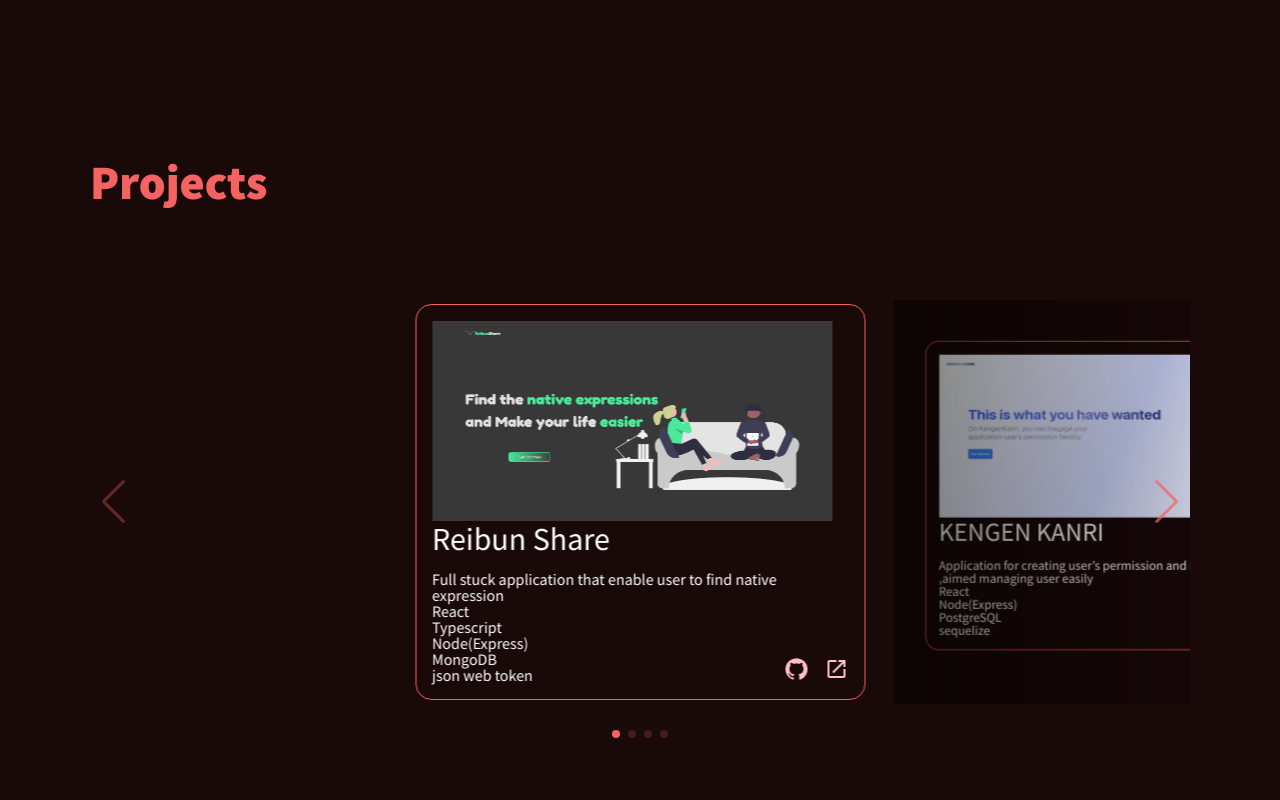
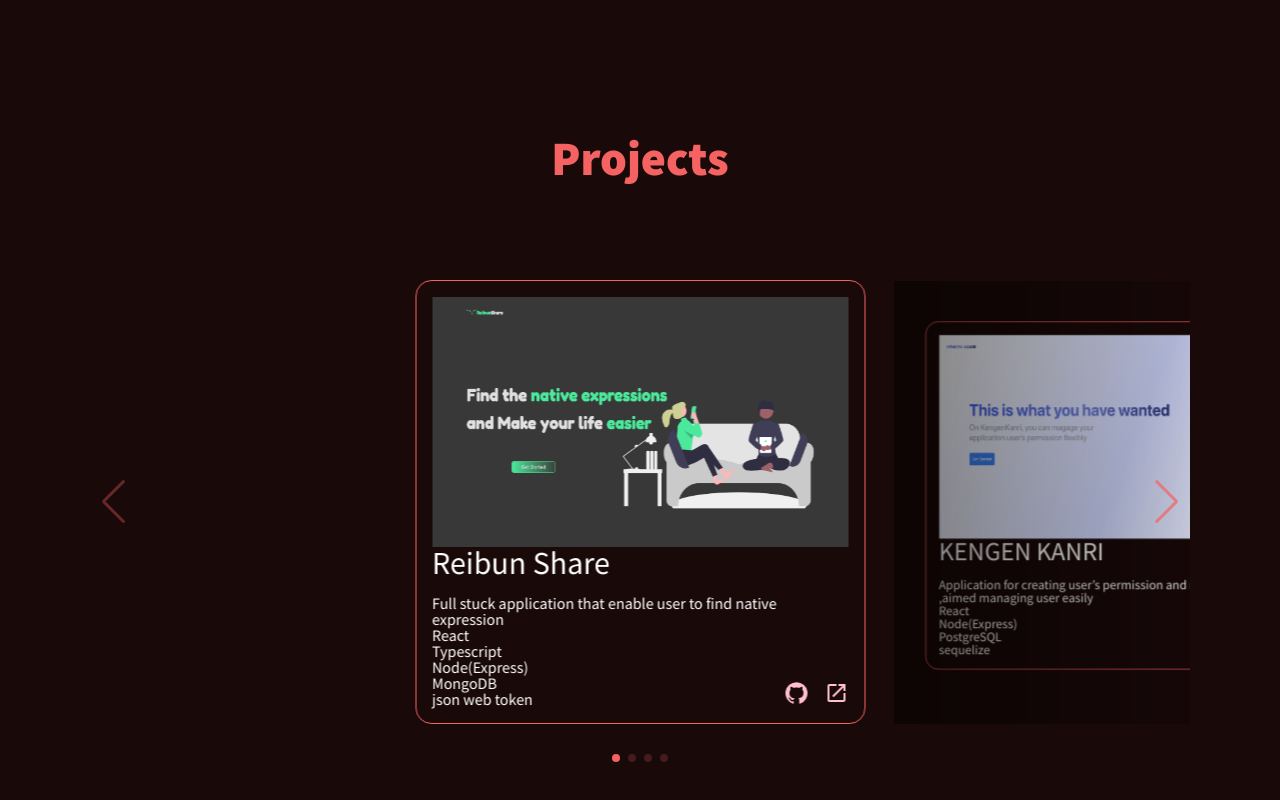
Before and after one commit to tayu78/portfolio, a Next.js app: page / in a window 1280 px wide. Shown: the part 3146-3946 px from the top of the page. Built offline with nearby package versions, Linux system fonts and the light colour scheme.

Commit message:
make Project respoinsive

```diff
--- a/components/Projects/ProjectCard/index.tsx
+++ b/components/Projects/ProjectCard/index.tsx
@@ -24,7 +24,10 @@ const ProjectCard = ({
 }: Props) => {
   return (
     <div className={styles.projectCard}>
-      <Image src={imgUrl} alt={projectName} width={400} height={200} />
+      <div className={styles.imageContainer}>
+        <Image src={imgUrl} alt={projectName} fill />
+      </div>
+
       <div>
         <h3>{projectName}</h3>
         <p>{description}</p>
--- a/components/Projects/ProjectCard/styles.module.scss
+++ b/components/Projects/ProjectCard/styles.module.scss
@@ -1,3 +1,4 @@
+@use "../../../styles/main.module" as *;
 @use "../../../styles/variables.module" as v;
 
 .projectCard{
@@ -8,6 +9,23 @@
     width: 450px;
     margin: 50px auto;
 
+
+
+    @include for-sm-screen{
+        width: 300px;
+        img {
+            display: inline-block;
+            margin:  0 auto;
+        }
+    }
+}
+
+.imageContainer{
+    position: relative;
+    height: 250px;
+    @include for-sm-screen{
+        height: 170px;
+    }
 }
 
 .icons {
--- a/components/Projects/index.tsx
+++ b/components/Projects/index.tsx
@@ -1,6 +1,7 @@
 import React from "react";
 import styles from "./styles.module.scss";
 import ProjectCard from "./ProjectCard";
+import { useMediaQuery } from "react-responsive";
 import { Swiper, SwiperSlide } from "swiper/react";
 import "swiper/css";
 import "swiper/css/effect-coverflow";
@@ -56,18 +57,18 @@ const datas = [
 ];
 
 const Projects = (props: Props) => {
+  const isSmallScreen = useMediaQuery({ query: "(max-width: 768px)" });
   return (
     <div className={styles.projects}>
       <h2>Projects</h2>
       <div className={styles.cardList}>
         <Swiper
           spaceBetween={50}
-          slidesPerView={2}
+          slidesPerView={isSmallScreen ? undefined : 2}
           effect={"coverflow"}
           grabCursor={true}
           centeredSlides={true}
           loop={false}
-          // slidesPerView={"auto"}
           coverflowEffect={{
             rotate: 0,
             stretch: 0,
@@ -77,13 +78,10 @@ const Projects = (props: Props) => {
           pagination={{
             el: ".swiper-pagination",
             clickable: true,
-            // bulletClass: styles.bulletClass,
           }}
           navigation={{
             nextEl: ".swiper-button-next",
-
             prevEl: ".swiper-button-prev",
-            //  clickable: true,
           }}
           modules={[EffectCoverflow, Pagination, Navigation]}
           className="swiper_container"
--- a/components/Projects/styles.module.scss
+++ b/components/Projects/styles.module.scss
@@ -3,6 +3,9 @@
     display: flex;
     flex-direction: column;
     justify-content: center;
+    h2 {
+        text-align: center;
+    }
 }
 
 .cardList {
--- a/package.json
+++ b/package.json
@@ -21,6 +21,7 @@
     "next": "13.2.4",
     "react": "18.2.0",
     "react-dom": "18.2.0",
+    "react-responsive": "^9.0.2",
     "react-vertical-timeline-component": "^3.6.0",
     "sass": "^1.62.1",
     "swiper": "^9.2.4",
```
Also changed, not shown: 1 other file (tests, documents, lock files or other folders).
